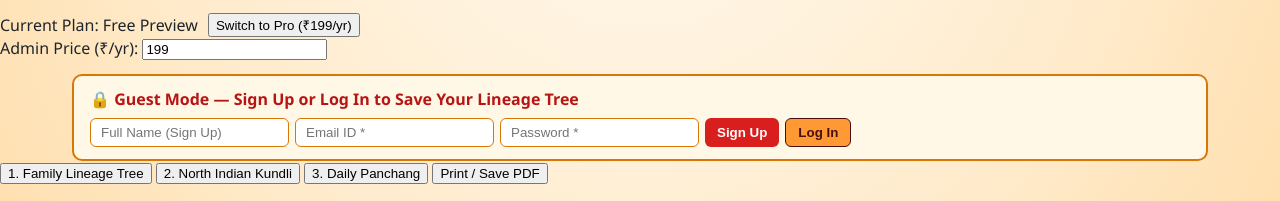
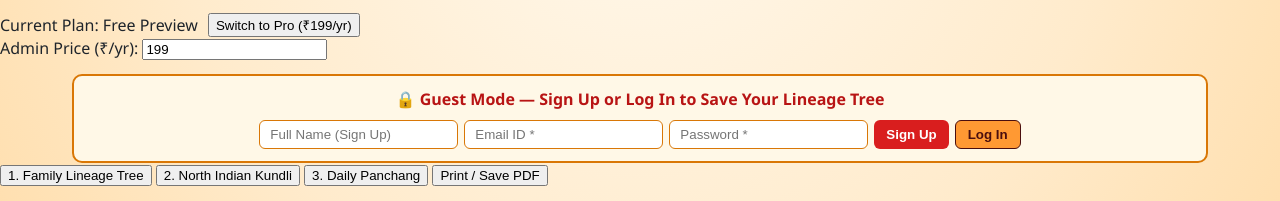
Before and after one commit to manojbhardwajtree/public-vedic-portal, a plain HTML site: page index.html in a window 1280 px wide. Shown: the part 155-356 px from the top of the page. Drawn offline with Linux system fonts and the light colour scheme.

Commit message:
Update index.html

```diff
--- a/index.html
+++ b/index.html
@@ -60,8 +60,8 @@
       <input type="number" id="adminPriceInput" value="199" min="0" onchange="updateAdminPrice()" />
     </div>
   </section>
- <div id="pubAuthBar" style="max-width:1100px;margin:14px auto 0;padding:12px 16px;background:#FFF8E7;border:2px solid #D97706;border-radius:10px;display:flex;flex-wrap:wrap;gap:8px;align-items:center;justify-content:space-between;">
-    <span id="pubAuthStatus" style="font-weight:700;color:#B81414;">🔒 Guest Mode — Sign Up or Log In to Save Your Lineage Tree</span>
+<div id="pubAuthBar" style="max-width:1100px;margin:14px auto 0;padding:12px 16px;background:#FFF8E7;border:2px solid #D97706;border-radius:10px;display:flex;flex-direction:column;gap:10px;align-items:center;justify-content:center;text-align:center;">
+  <span id="pubAuthStatus" style="font-weight:700;color:#B81414;">🔒 Guest Mode — Sign Up or Log In to Save Your Lineage Tree</span>
     <div id="pubAuthInputs" style="display:flex;flex-wrap:wrap;gap:6px;">
       <input id="pubName" type="text" placeholder="Full Name (Sign Up)" style="padding:6px 10px;border:1px solid #D97706;border-radius:6px;">
       <input id="pubEmail" type="email" placeholder="Email ID *" style="padding:6px 10px;border:1px solid #D97706;border-radius:6px;">
```
